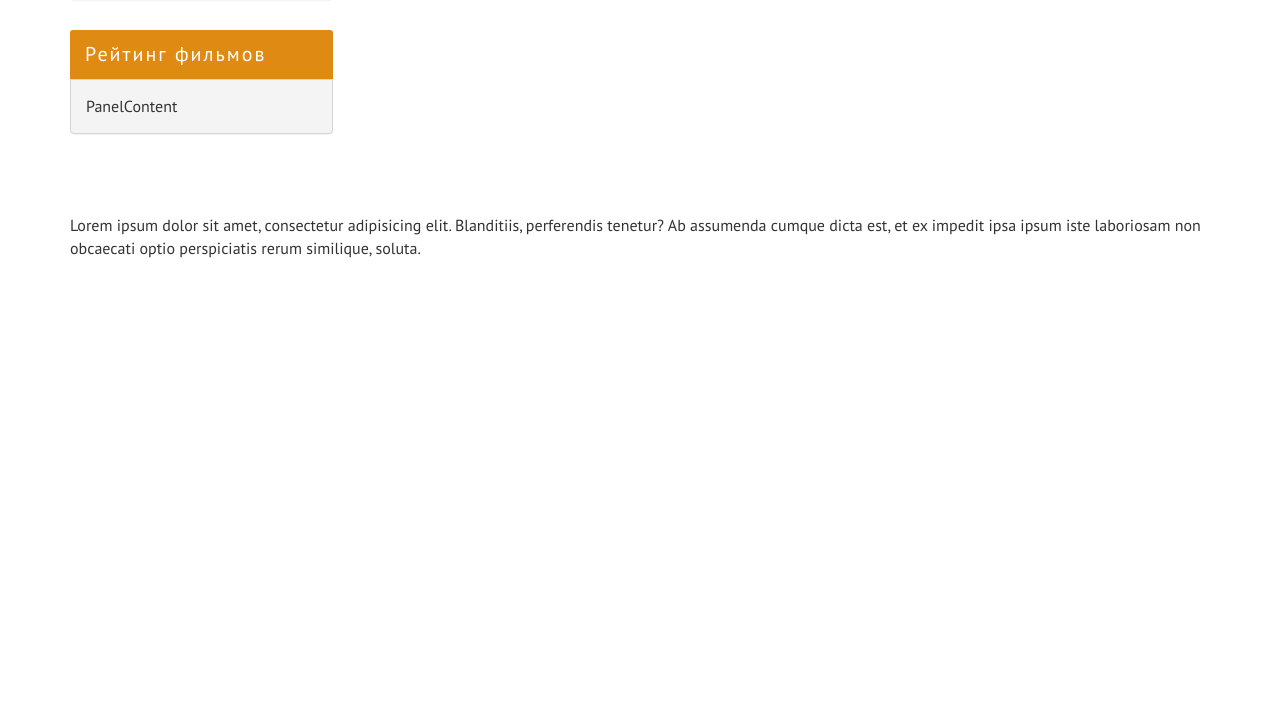
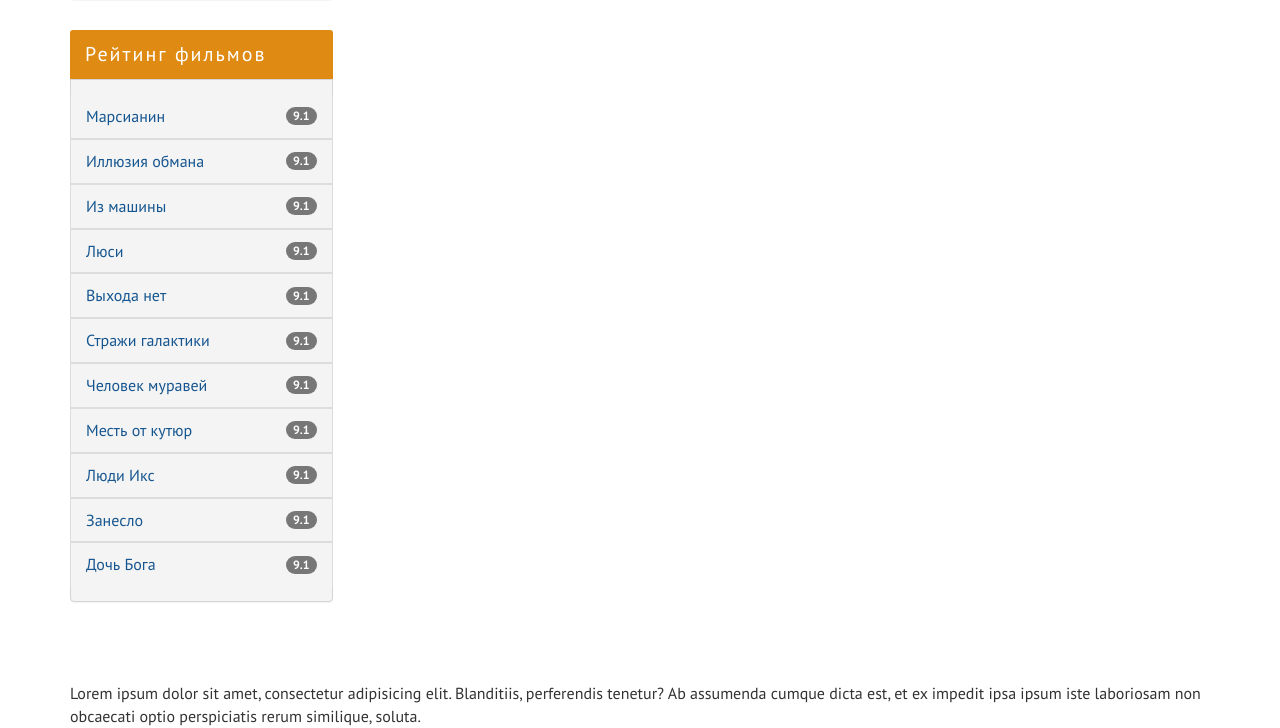
Before and after one commit to Pistalierro/kinozal-template-init-project, a website: page index.html in a window 1280 px wide. Shown: the part 1828-2556 px from the top of the page. Before the commit the page ends 2088 px from the top, so only its background shows below. Drawn offline with Linux system fonts and the light colour scheme.

Commit message:
разметка, стиль для блока рейтинг sidebar

```diff
--- a/assets/scss/components/_sidebar.scss
+++ b/assets/scss/components/_sidebar.scss
@@ -41,28 +41,26 @@
 }
 
 .site-news-item {
-
   $image-size: 75px;
   $image-size-with-padding: $image-size + 10;
 
   position: relative;
   clear: both;
+
+  &:not(:last-of-type) {
     min-height: $image-size-with-padding;
+    margin-bottom: $gap;
 
     &::after {
       content: "";
       position: absolute;
-    width: calc(100% - #{image-size-with-padding});
+      width: calc(100% - #{$image-size-with-padding});
       height: 1px;
       background-color: $color-gray;
-    bottom: 0;
+      bottom: -4px;
       right: 0;
     }
-
-  &:not(:last-child) {
-    margin-bottom: 15px;
   }
-
 
   &__thumbnail {
     float: left;
@@ -73,7 +71,6 @@
 
   &__title {
     margin-bottom: 0.5em;
-    color: $color-accent;
 
     a {
       @include block-shortener;
@@ -93,3 +90,50 @@
     }
   }
 }
+
+.top-films {
+  &__body {
+    padding-right: 0;
+    padding-left: 0;
+  }
+
+  &__list {
+    margin-bottom: 0;
+  }
+
+  &__item {
+    background-color: transparent;
+    margin: 0 -1px;
+    color: $color-primary !important;
+    transition: color 0.3s;
+    padding-right: 55px;
+
+    &:first-of-type {
+      border-radius: 0;
+      border-top: none;
+    }
+
+    &:last-of-type {
+      border-radius: 0;
+      border-bottom: none;
+    }
+
+    &:hover,
+    &:focus {
+      color: $color-light !important;
+      background-color: $color-accent !important;
+      border-color: $color-accent !important;
+
+      .badge {
+        background-color: $color-dark;
+      }
+    }
+  }
+
+  &__badge {
+    position: absolute;
+    top: 50%;
+    right: $gap;
+    transform: translateY(-50%);
+  }
+}
--- a/index.html
+++ b/index.html
@@ -216,8 +216,42 @@
 
 						<div class="top-films panel panel-info">
 								<div class="panel-heading">Рейтинг фильмов</div>
-								<div class="panel-body">
-										PanelContent
+								<div class="top-films__body panel-body">
+										<div class="top-films__list list-group">
+												<a class="top-films__item list-group-item " href="#">Марсианин
+														<span class="top-films__badge badge">9.1</span>
+												</a>
+												<a class="top-films__item list-group-item" href="#">Иллюзия обмана
+														<span class="top-films__badge badge">9.1</span>
+												</a>
+												<a class="top-films__item list-group-item" href="#">Из машины
+														<span class="top-films__badge badge">9.1</span>
+												</a>
+												<a class="top-films__item list-group-item" href="#">Люси
+														<span class="top-films__badge badge">9.1</span>
+												</a>
+												<a class="top-films__item list-group-item" href="#">Выхода нет
+														<span class="top-films__badge badge">9.1</span>
+												</a>
+												<a class="top-films__item list-group-item" href="#">Стражи галактики
+														<span class="top-films__badge badge">9.1</span>
+												</a>
+												<a class="top-films__item list-group-item" href="#">Человек муравей
+														<span class="top-films__badge badge">9.1</span>
+												</a>
+												<a class="top-films__item list-group-item" href="#">Месть от кутюр
+														<span class="top-films__badge badge">9.1</span>
+												</a>
+												<a class="top-films__item list-group-item" href="#">Люди Икс
+														<span class="top-films__badge badge">9.1</span>
+												</a>
+												<a class="top-films__item list-group-item" href="#">Занесло
+														<span class="top-films__badge badge">9.1</span>
+												</a>
+												<a class="top-films__item list-group-item" href="#">Дочь Бога
+														<span class="top-films__badge badge">9.1</span>
+												</a>
+										</div>
 								</div>
 						</div>
 
```
Also changed, not shown: assets/css/style.css. Lines whose indentation alone changed are shown as unchanged.
